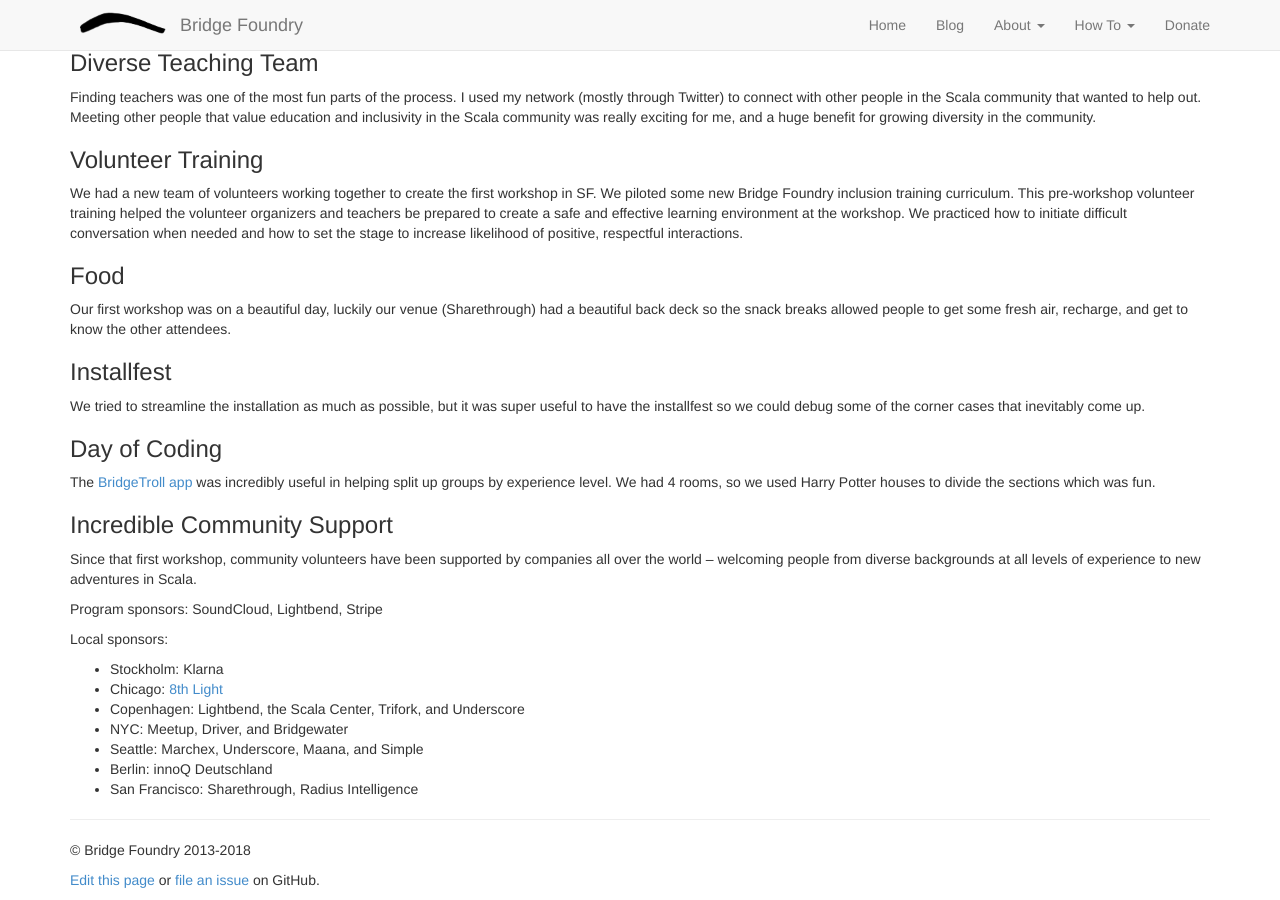
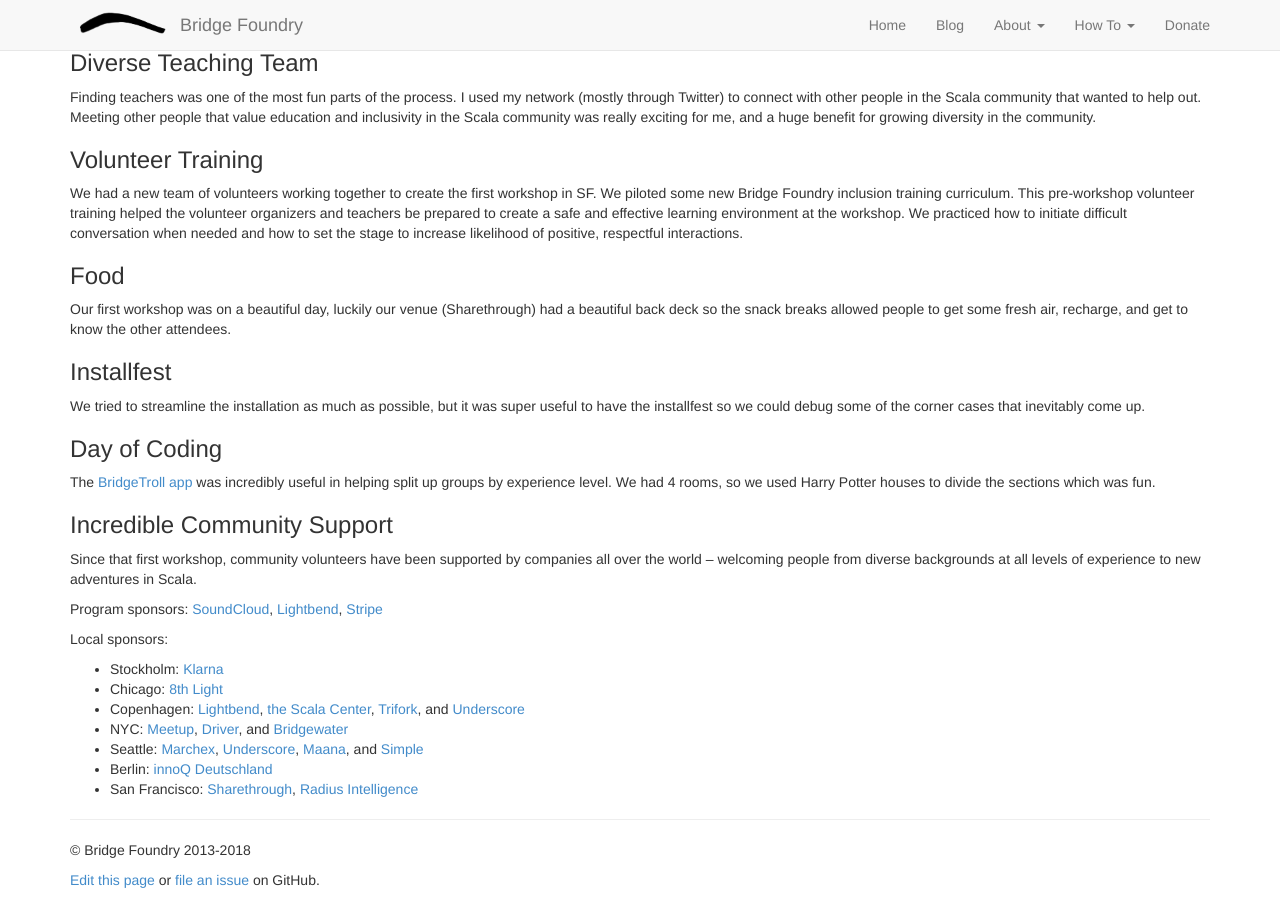
Before and after one commit to Satsaimistoowqp/bridgefoundry.github.io, a Jekyll site: the page built from _posts/2018-02-15-scalabridge.md, in a window 1280 px wide and 900 px high, scrolled down 796 px. Built offline with Jekyll 4.4.1, drawn with Linux system fonts in a browser that asks for light colours; part of the change alters nothing that is shown.

```diff
--- a/_posts/2018-02-15-scalabridge.md
+++ b/_posts/2018-02-15-scalabridge.md
@@ -37,14 +37,14 @@ Since that first workshop, community volunteers have been supported by companies
 all over the world -- welcoming people from diverse backgrounds at all levels
 of experience to new adventures in Scala.
 
-Program sponsors: SoundCloud, Lightbend, Stripe
+Program sponsors: [SoundCloud](https://soundcloud.com/), [Lightbend](https://www.lightbend.com/), [Stripe](https://stripe.com)
 
 Local sponsors:
 
-* Stockholm: Klarna
+* Stockholm: [Klarna](https://www.klarna.com/)
 * Chicago: [8th Light](https://8thlight.com/)
-* Copenhagen: Lightbend, the Scala Center, Trifork, and Underscore
-* NYC: Meetup, Driver, and Bridgewater
-* Seattle: Marchex, Underscore, Maana, and Simple
-* Berlin: innoQ Deutschland
-* San Francisco: Sharethrough, Radius Intelligence
+* Copenhagen: [Lightbend](https://www.lightbend.com/), [the Scala Center](https://scala.epfl.ch/), [Trifork](https://trifork.com/), and [Underscore](https://underscore.io)
+* NYC: [Meetup](https://www.meetup.com/), [Driver](https://driver.xyz/), and [Bridgewater](https://www.bridgewater.com/)
+* Seattle: [Marchex](https://www.marchex.com/), [Underscore](https://underscore.io), [Maana](https://www.maana.io/), and [Simple](https://www.simple.com/)
+* Berlin: [innoQ Deutschland](https://www.innoq.com)
+* San Francisco: [Sharethrough](https://sharethrough.com/), [Radius Intelligence](https://radius.com/)
```
